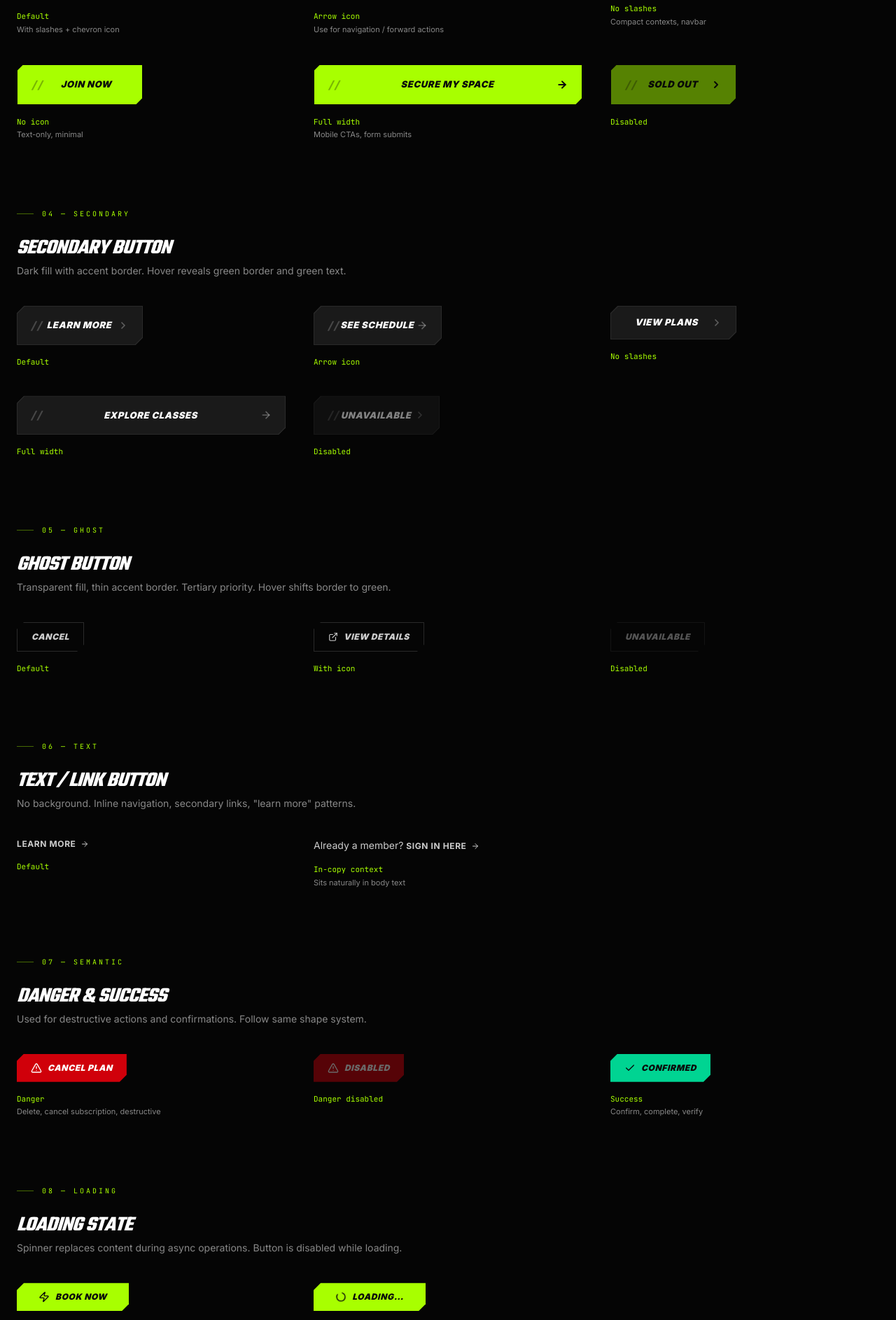
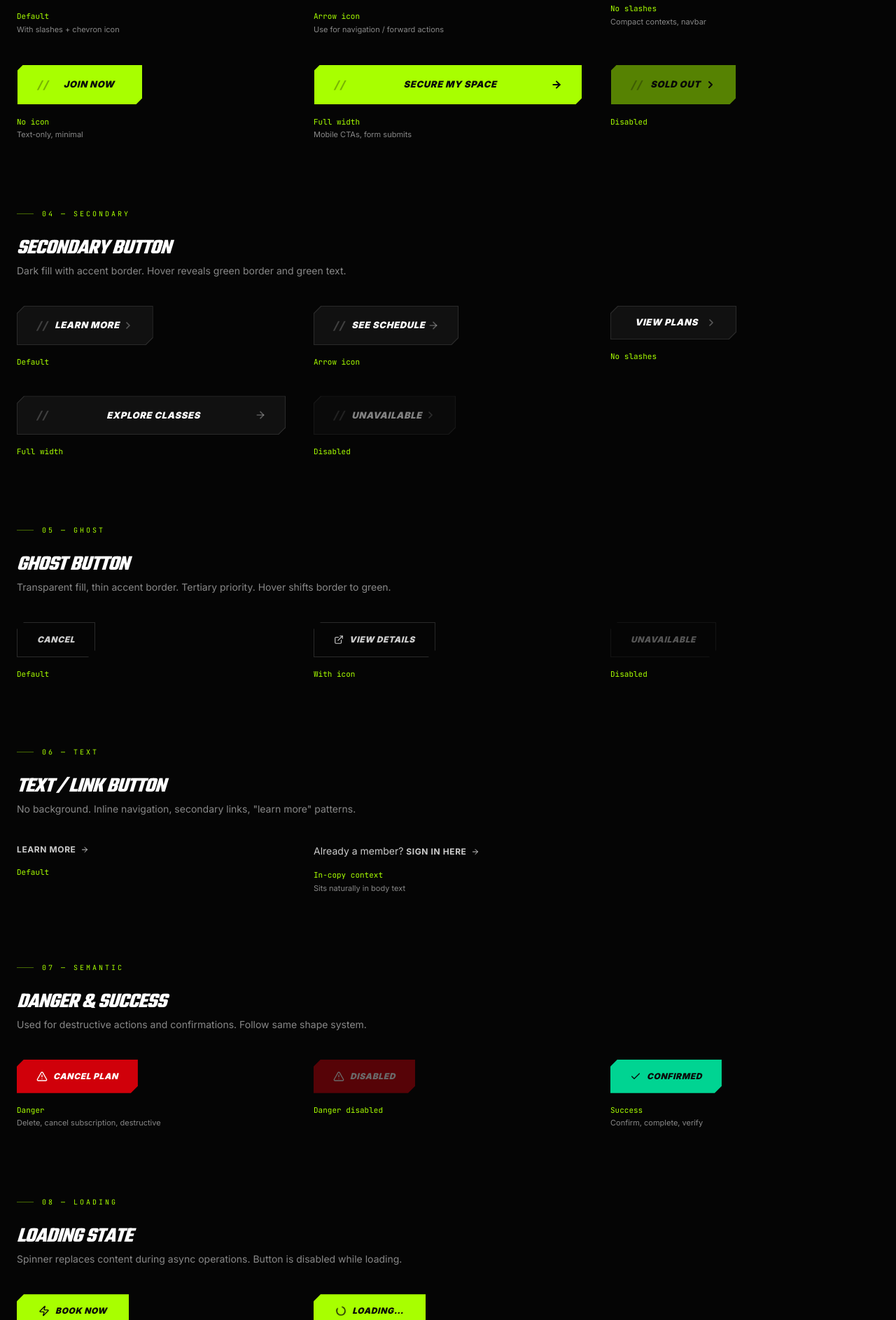
Before and after one commit to faustolagares/jumpzonestudio, a React (Vite) app: page /buttons in a window 1280 px wide. Shown: the part 1768-3654 px from the top of the page at 70% size. Built offline with nearby package versions, Linux system fonts and the light colour scheme.

Commit message:
fix: secondary button darker bg, neutral hover, consistent padding
Co-authored-by: Cursor <cursoragent@cursor.com>

```diff
--- a/src/components/JumpButton.tsx
+++ b/src/components/JumpButton.tsx
@@ -45,10 +45,10 @@ export const JumpButton: React.FC<JumpButtonProps> = ({
         )}
 
         {/* Inner Content block */}
-        <div className="relative w-full flex items-center justify-between text-deep-black z-10 px-5">
+        <div className="relative w-full flex items-center justify-between text-deep-black z-10 px-7">
           {/* Double Slashes on the Left */}
           {showSlashes && (
-            <div className="flex space-x-[3px] text-deep-black/30 group-hover:text-deep-black/50 transition-colors duration-150 font-extrabold italic tracking-tighter text-sm sm:text-base select-none shrink-0 pr-1">
+            <div className="flex space-x-[3px] text-deep-black/30 group-hover:text-deep-black/50 transition-colors duration-150 font-extrabold italic tracking-tighter text-sm sm:text-base select-none shrink-0 pr-3">
               <span>/</span>
               <span>/</span>
             </div>
@@ -85,13 +85,13 @@ export const JumpButton: React.FC<JumpButtonProps> = ({
     >
       {/* Outer Outline Border (clipped with clip-path) */}
       <div
-        className="absolute inset-0 bg-white/15 group-hover:bg-energy-green transition-colors duration-200"
+        className="absolute inset-0 bg-white/15 group-hover:bg-white/22 transition-colors duration-200"
         style={clipPathStyle}
       />
 
       {/* Inner Background (1px inset to reveal the border outline, also clipped) */}
       <div
-        className="absolute inset-[1px] bg-card-black group-hover:bg-[#222226] group-active:bg-[#151517] transition-colors duration-200"
+        className="absolute inset-[1px] bg-[#111111] group-hover:bg-[#161616] group-active:bg-[#0d0d0d] transition-colors duration-200"
         style={clipPathStyle}
       />
 
@@ -101,23 +101,23 @@ export const JumpButton: React.FC<JumpButtonProps> = ({
       )}
 
       {/* Inner Content block */}
-      <div className="relative w-full flex items-center justify-between z-10 px-5">
+      <div className="relative w-full flex items-center justify-between z-10 px-7">
         {/* Slanted dividers */}
         {showSlashes && (
-          <div className="flex space-x-[3px] text-white/20 group-hover:text-energy-green/50 transition-colors duration-150 font-extrabold italic tracking-tighter text-sm sm:text-base select-none shrink-0 pr-1">
+          <div className="flex space-x-[3px] text-white/20 group-hover:text-white/35 transition-colors duration-150 font-extrabold italic tracking-tighter text-sm sm:text-base select-none shrink-0 pr-3">
             <span>/</span>
             <span>/</span>
           </div>
         )}
 
         {/* Centered label */}
-        <span className="flex-1 text-center font-sans font-black italic uppercase text-xs sm:text-[13px] tracking-wider leading-none text-white group-hover:text-energy-green transition-colors duration-150 whitespace-nowrap">
+        <span className="flex-1 text-center font-sans font-black italic uppercase text-xs sm:text-[13px] tracking-wider leading-none text-white group-hover:text-white transition-colors duration-150 whitespace-nowrap">
           {children}
         </span>
 
         {/* Arrow vector mark */}
         {showIcon && (
-          <div className="flex items-center text-white/30 group-hover:text-energy-green transition-colors duration-150 shrink-0 pl-1">
+          <div className="flex items-center text-white/30 group-hover:text-white transition-colors duration-150 shrink-0 pl-1">
             {iconType === "chevron" ? (
               <ChevronRight className="w-4 h-4 stroke-[2.5px]" />
             ) : (
--- a/src/pages/ButtonsPage.tsx
+++ b/src/pages/ButtonsPage.tsx
@@ -92,7 +92,7 @@ function RawBtn({
 }: React.ButtonHTMLAttributes<HTMLButtonElement> & { clipPath?: string }) {
   return (
     <button
-      className={`relative group flex items-center justify-center gap-2 font-sans font-black italic uppercase text-xs tracking-wider px-5 py-3 select-none transition-transform duration-[120ms] ease-out active:scale-[0.97] disabled:cursor-not-allowed disabled:opacity-40 ${className}`}
+      className={`relative group flex items-center justify-center gap-2 font-sans font-black italic uppercase text-xs tracking-wider px-7 py-4 select-none transition-transform duration-[120ms] ease-out active:scale-[0.97] disabled:cursor-not-allowed disabled:opacity-40 ${className}`}
       style={{ clipPath, ...style }}
       {...props}
     >
@@ -105,7 +105,7 @@ function RawBtn({
 function GhostBtn({ children, ...props }: React.ButtonHTMLAttributes<HTMLButtonElement>) {
   return (
     <button
-      className="group relative flex items-center gap-2 font-sans font-black italic uppercase text-xs tracking-wider px-5 py-3 text-steel-gray hover:text-white border border-white/15 hover:border-energy-green/50 transition-[color,border-color] duration-150 select-none active:scale-[0.97] disabled:opacity-40 disabled:cursor-not-allowed"
+      className="group relative flex items-center gap-2 font-sans font-black italic uppercase text-xs tracking-wider px-7 py-4 text-steel-gray hover:text-white border border-white/15 hover:border-energy-green/50 transition-[color,border-color] duration-150 select-none active:scale-[0.97] disabled:opacity-40 disabled:cursor-not-allowed"
       style={{ clipPath: SHAPES.apexAsym }}
       {...props}
     >
@@ -131,7 +131,7 @@ function TextBtn({ children, ...props }: React.ButtonHTMLAttributes<HTMLButtonEl
 function DangerBtn({ children, ...props }: React.ButtonHTMLAttributes<HTMLButtonElement>) {
   return (
     <button
-      className="group relative flex items-center gap-2 font-sans font-black italic uppercase text-xs tracking-wider px-5 py-3 text-white bg-red-600/90 hover:bg-red-500 active:bg-red-700 transition-colors duration-150 select-none active:scale-[0.97] disabled:opacity-40 disabled:cursor-not-allowed"
+      className="group relative flex items-center gap-2 font-sans font-black italic uppercase text-xs tracking-wider px-7 py-4 text-white bg-red-600/90 hover:bg-red-500 active:bg-red-700 transition-colors duration-150 select-none active:scale-[0.97] disabled:opacity-40 disabled:cursor-not-allowed"
       style={{ clipPath: SHAPES.apexAsym }}
       {...props}
     >
@@ -144,7 +144,7 @@ function DangerBtn({ children, ...props }: React.ButtonHTMLAttributes<HTMLButton
 function SuccessBtn({ children, ...props }: React.ButtonHTMLAttributes<HTMLButtonElement>) {
   return (
     <button
-      className="group relative flex items-center gap-2 font-sans font-black italic uppercase text-xs tracking-wider px-5 py-3 text-deep-black bg-emerald-400 hover:bg-emerald-300 active:bg-emerald-500 transition-colors duration-150 select-none active:scale-[0.97] disabled:opacity-40 disabled:cursor-not-allowed"
+      className="group relative flex items-center gap-2 font-sans font-black italic uppercase text-xs tracking-wider px-7 py-4 text-deep-black bg-emerald-400 hover:bg-emerald-300 active:bg-emerald-500 transition-colors duration-150 select-none active:scale-[0.97] disabled:opacity-40 disabled:cursor-not-allowed"
       style={{ clipPath: SHAPES.apexAsym }}
       {...props}
     >
@@ -158,7 +158,7 @@ function LoadingBtn({ loading, children, ...props }: React.ButtonHTMLAttributes<
   return (
     <button
       disabled={loading}
-      className="group relative flex items-center justify-center gap-2 font-sans font-black italic uppercase text-xs tracking-wider px-5 py-3 bg-energy-green text-deep-black hover:bg-[#b5ff1a] active:bg-[#92df00] transition-colors duration-150 select-none active:scale-[0.97] disabled:cursor-wait min-w-[160px]"
+      className="group relative flex items-center justify-center gap-2 font-sans font-black italic uppercase text-xs tracking-wider px-7 py-4 bg-energy-green text-deep-black hover:bg-[#b5ff1a] active:bg-[#92df00] transition-colors duration-150 select-none active:scale-[0.97] disabled:cursor-wait min-w-[160px]"
       style={{ clipPath: SHAPES.apexAsym }}
       {...props}
     >
@@ -189,7 +189,7 @@ function IconBtn({ icon, variant = 'dark', ...props }: React.ButtonHTMLAttribute
 function LightPrimaryBtn({ children, ...props }: React.ButtonHTMLAttributes<HTMLButtonElement>) {
   return (
     <button
-      className="group relative flex items-center gap-2 font-sans font-black italic uppercase text-xs tracking-wider px-5 py-3 bg-deep-black text-white hover:bg-[#111] active:bg-black transition-colors duration-150 select-none active:scale-[0.97]"
+      className="group relative flex items-center gap-2 font-sans font-black italic uppercase text-xs tracking-wider px-7 py-4 bg-deep-black text-white hover:bg-[#111] active:bg-black transition-colors duration-150 select-none active:scale-[0.97]"
       style={{ clipPath: SHAPES.apexAsym }}
       {...props}
     >
@@ -202,7 +202,7 @@ function LightPrimaryBtn({ children, ...props }: React.ButtonHTMLAttributes<HTML
 function LightSecondaryBtn({ children, ...props }: React.ButtonHTMLAttributes<HTMLButtonElement>) {
   return (
     <button
-      className="group relative flex items-center gap-2 font-sans font-black italic uppercase text-xs tracking-wider px-5 py-3 bg-transparent text-deep-black border border-black/30 hover:border-black hover:bg-black/5 transition-[border-color,background-color] duration-150 select-none active:scale-[0.97]"
+      className="group relative flex items-center gap-2 font-sans font-black italic uppercase text-xs tracking-wider px-7 py-4 bg-transparent text-deep-black border border-black/30 hover:border-black hover:bg-black/5 transition-[border-color,background-color] duration-150 select-none active:scale-[0.97]"
       style={{ clipPath: SHAPES.apexAsym }}
       {...props}
     >
```
